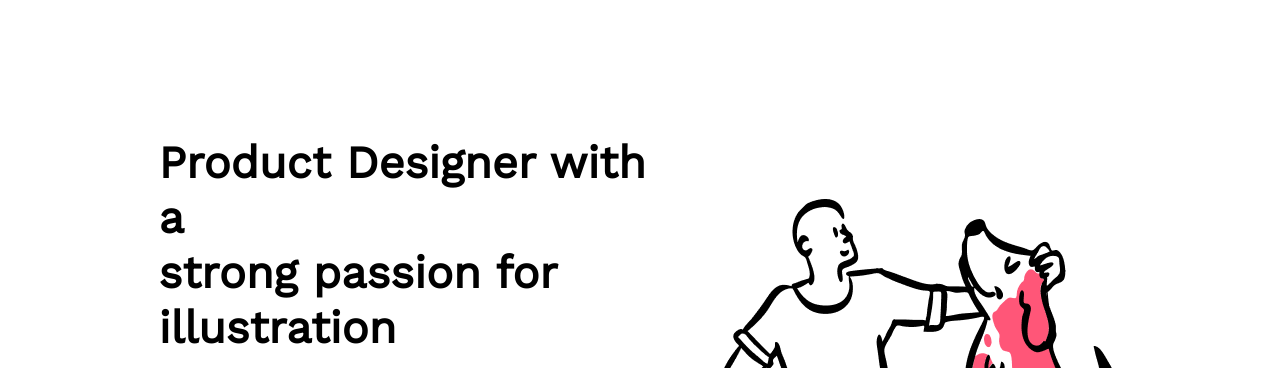
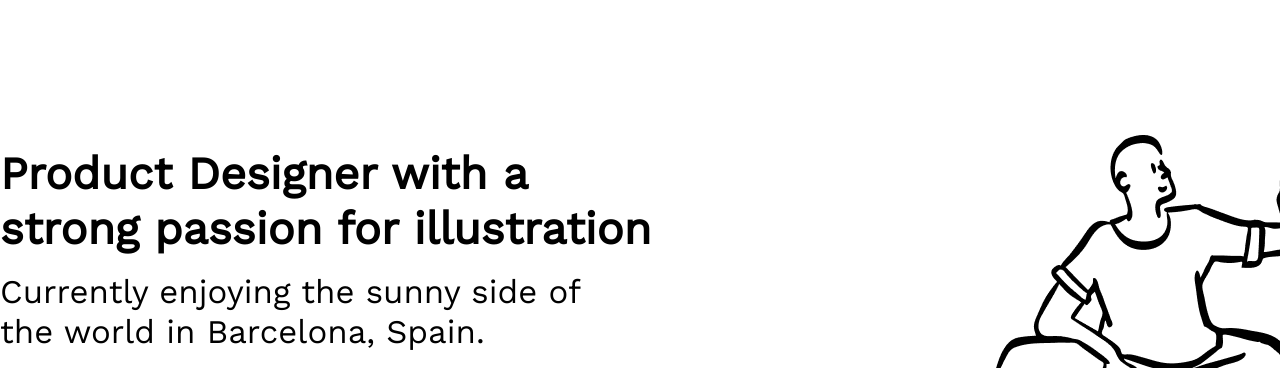
Before and after one commit to Okputu/project5-portfolio, a plain HTML site: page index.html in a window 1280 px wide. Shown: the part 142-510 px from the top of the page. Drawn offline with nearby package versions, Linux system fonts and the light colour scheme.

Commit message:
UI update

```diff
--- a/index.html
+++ b/index.html
@@ -8,6 +8,7 @@
     <link rel="stylesheet" href="/public/css/style.css" />
   </head>
   <body>
+    <div class="wrapper">
       <!--header-->
       <header class="container">
         <!--nav-->
@@ -77,7 +78,8 @@
               <br />
               <br />
               With the constant goal of pushing design boundaries and <br />
-            maintaining a high standard for usability & user experience, <br />
+              maintaining a high standard for usability & user experience,
+              <br />
               I have consistently worked with various startups and <br />
               clients from all around the world and helped them create <br />
               amazing and engaging digital products.
@@ -255,6 +257,8 @@
         </div>
       </footer>
       <!--end footer-->
+    </div>
+
     <!--copyright-->
     <div class="copyright">
       <p>© 2020 All Rights Reserved - Designed by Salman and Coded by Okputu</p>
--- a/sass/_globals.scss
+++ b/sass/_globals.scss
@@ -14,8 +14,9 @@ body {
   font-family: $font;
 }
 
-.container {
-  padding: 0 158.5px;
+.wrapper {
+  width: 1440px;
+  margin: auto;
 }
 
 //general heading
@@ -81,7 +82,7 @@ header {
 
   .hero {
     display: flex;
-    justify-content: space-around;
+    justify-content: space-between;
     align-items: center;
     margin-top: 138px;
 
```
Also changed, not shown: public/css/style.css. Lines whose indentation alone changed are shown as unchanged.
